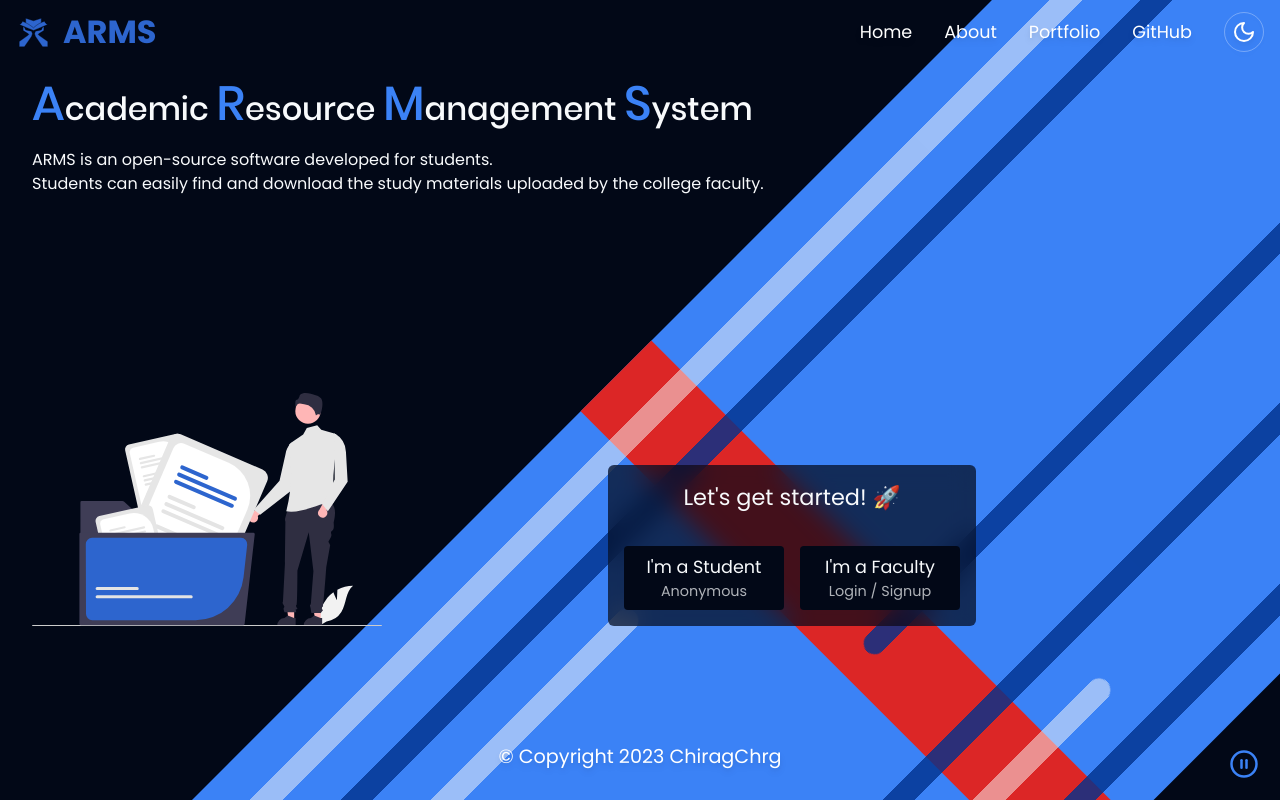
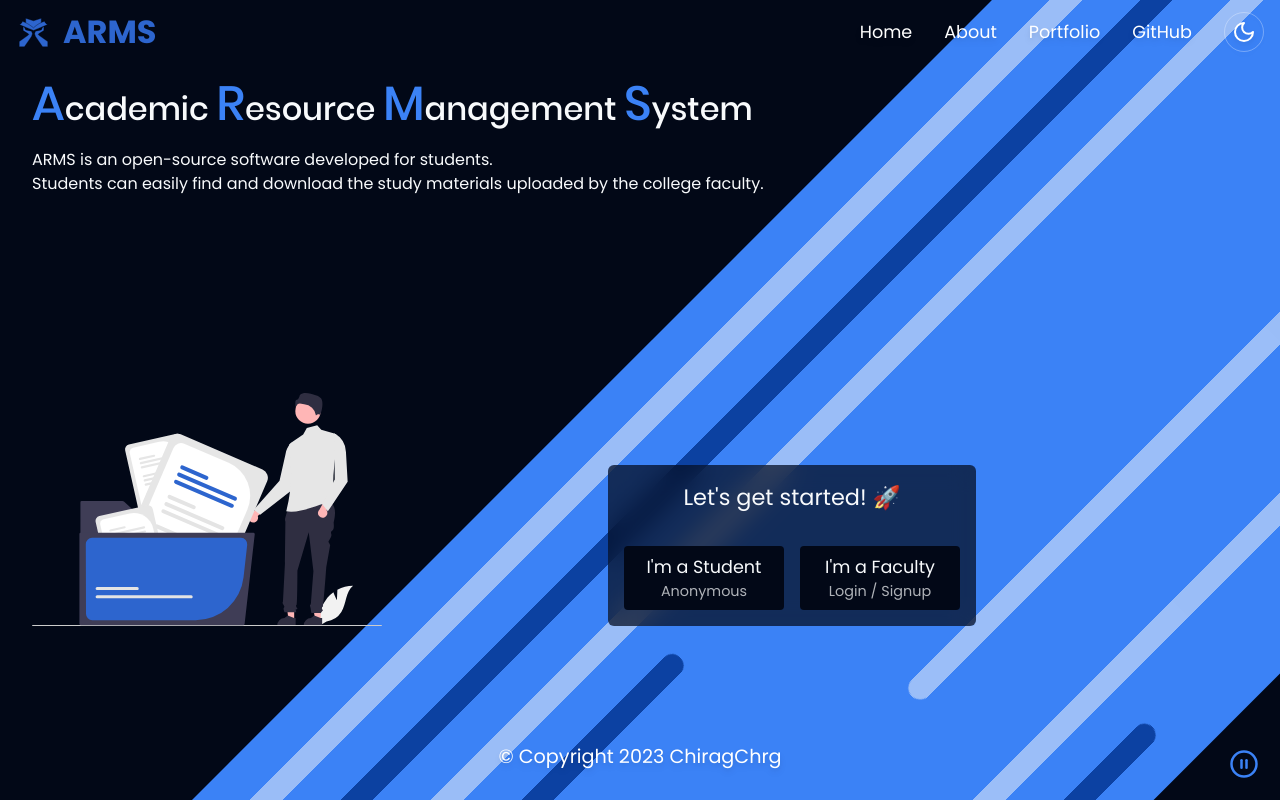
Before and after one commit to ChiragChrg/arms-v3, a Next.js app: page / in a window 1280 px wide. Built offline with nearby package versions, Linux system fonts and the light colour scheme.

Commit message:
Commented Out Trails debug UI

```diff
--- a/src/components/Trails.tsx
+++ b/src/components/Trails.tsx
@@ -28,9 +28,9 @@ const Trails = ({ trailCount = 10, xOffset = "0", yOffset = "45%", rotate = "-45
                     }}
                     className={cn(`fixed w-[200%] h-[85%] bg-primary`, className)}>
                     <div className="relative flex flex-col justify-evenly w-full h-full">
-                        <div className="absolute flex_center w-full h-full">
+                        {/* <div className="absolute flex_center w-full h-full">
                             <div className=" w-[100px] h-full bg-red-600"></div>
-                        </div>
+                        </div> */}
                         {trailArray.map((item: number) => (
                             <div
                                 key={item}
```
